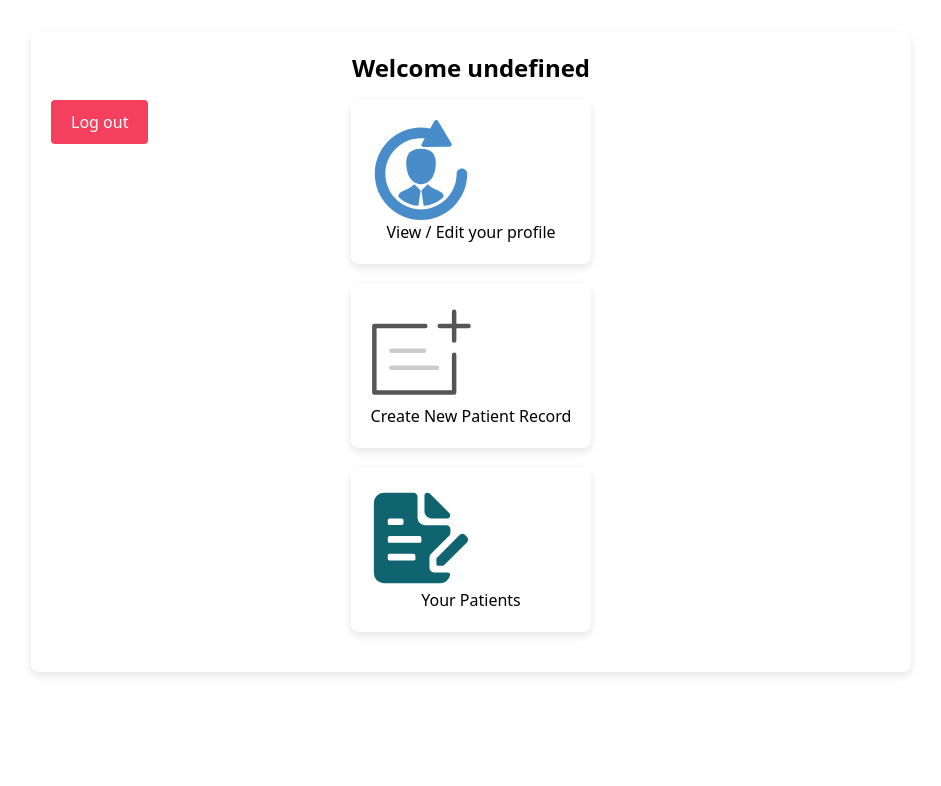
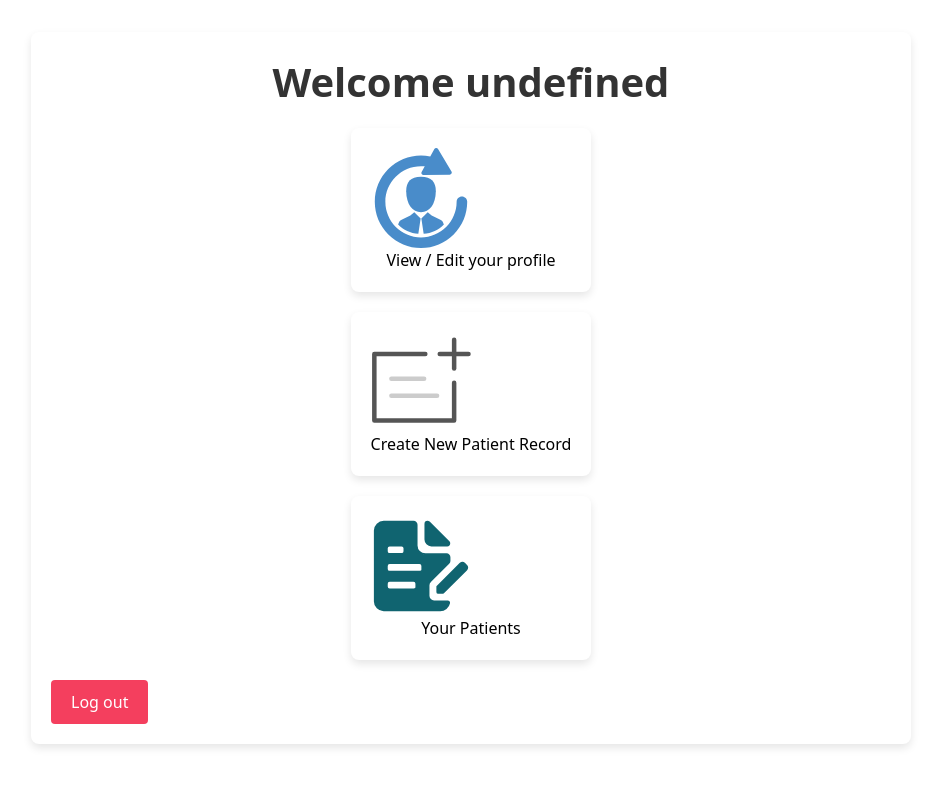
Before and after one commit to Aneesthesis/DoctorApp-reshita, a React (Create React App) app in the folder client/: page / in a window 1280 px wide. Shown: the top 786 px of the page, without its empty margins (169-1110 px from the left). Built offline with nearby package versions, Linux system fonts and the light colour scheme; sample sign-in values are in the browser's storage.

Commit message:
fixed logout button position v 1.4

```diff
--- a/client/src/pages/Homepage.js
+++ b/client/src/pages/Homepage.js
@@ -39,15 +39,9 @@ function Homepage() {
         <title>Home</title>
       </Helmet>
       <main className="card p-6">
-        <h1 className="text-2xl text-center font-bold mb-4">
+        <h1 className=" text-center heading mb-4">
           {`Welcome ${state.userInfo.fullName}`}
         </h1>
-        <button
-          onClick={logoutHandler}
-          className="bg-rose-500 rounded-[4px] px-[20px] py-[10px] absolute top-30 text-white "
-        >
-          Log out
-        </button>
 
         <div className="flex justify-around">
           <div className="text-center">
@@ -71,6 +65,12 @@ function Homepage() {
             </div>
           </div>
         </div>
+        <button
+          onClick={logoutHandler}
+          className="bg-rose-500 rounded-[4px] px-[20px] py-[10px] text-white md:top-auto lg:top-auto lg:right-auto"
+        >
+          Log out
+        </button>
       </main>
     </div>
   );
```
